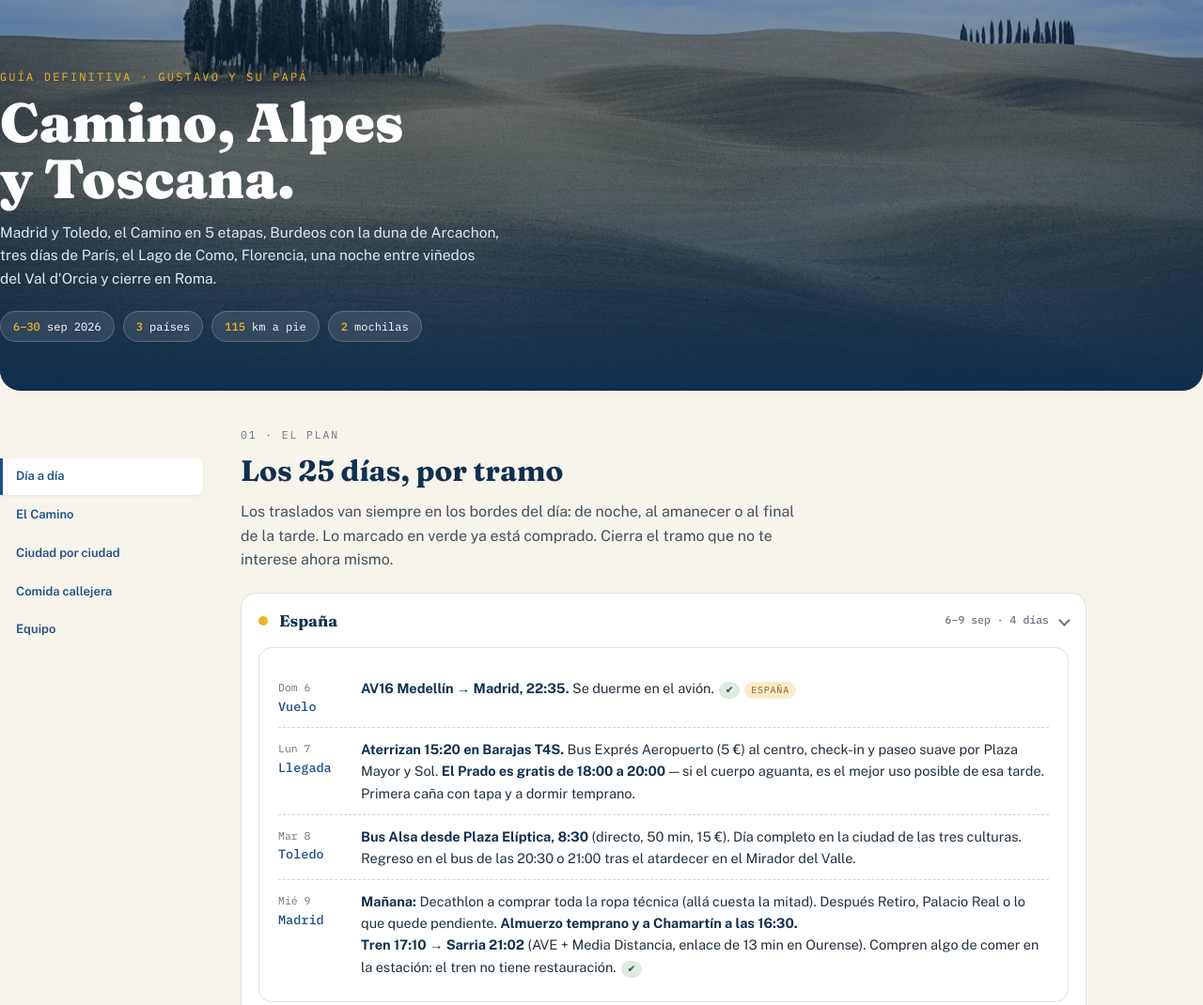
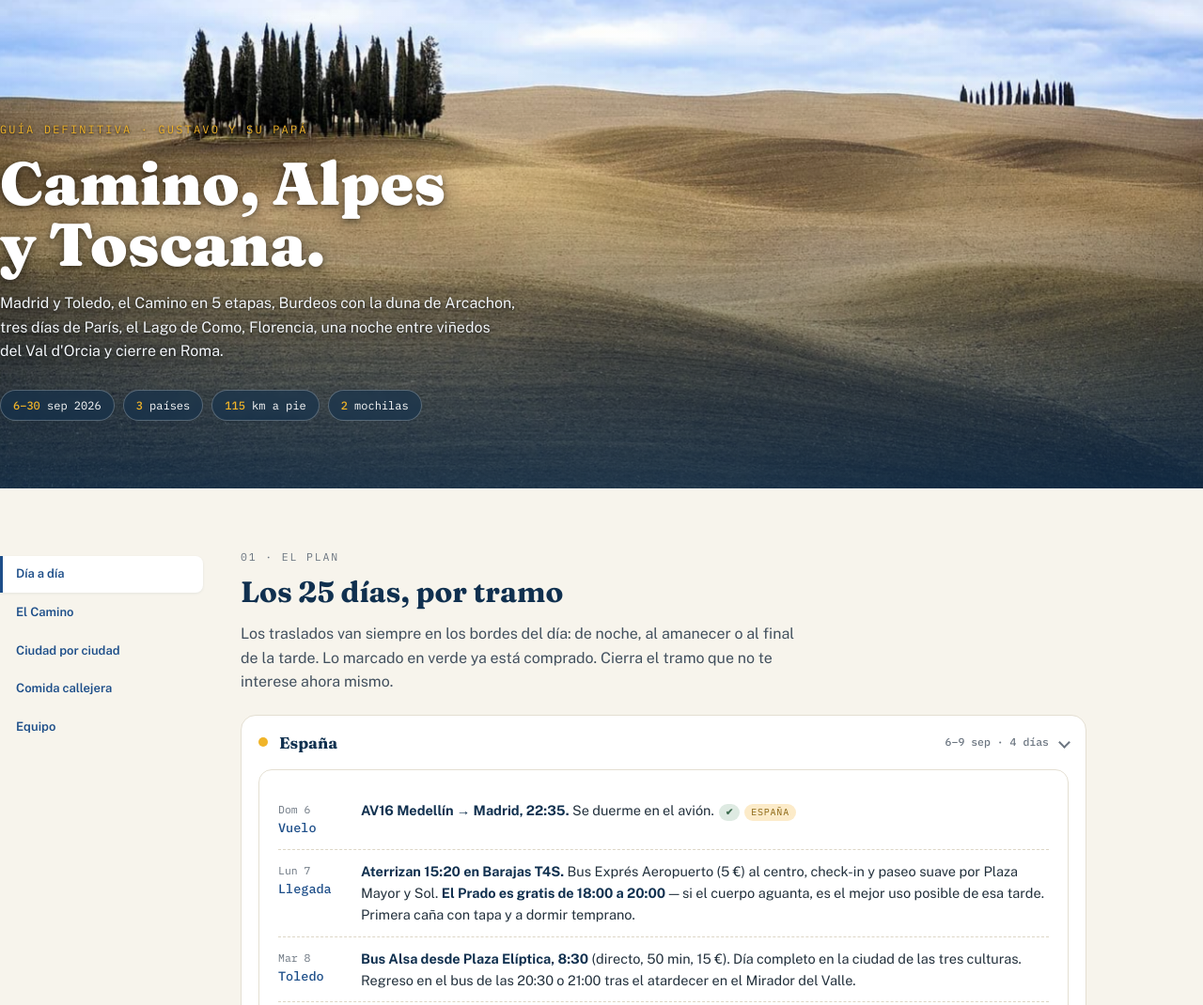
Before and after one commit to tavo379/caa-2.0, an Astro site in the folder apps/lab/: page /guia-viaje in a window 1280 px wide. Shown: the top 1070 px of the page at 94% size. Built offline with nearby package versions, Linux system fonts and the light colour scheme; Astro itself is replaced by a stand-in of ours.

Commit message:
fix(lab): corrige espaciado y quita esquinas redondeadas en header/footer
El header (hero) y footer tenían border-radius que los recortaba
visualmente, y el padding entre secciones era demasiado ajustado —
se sentía apretado en vez de editorial. Ambos quedan ahora a sangre
completa (full-bleed, esquinas rectas) con más aire entre bloques,
y el scrim del hero se aclara para que la foto se vea con su color
real en vez de lavada en azul oscuro, más cerca de la referencia de
Lonely Planet que pidió el usuario.

Co-Authored-By: Claude Sonnet 5 <noreply@anthropic.com>
Claude-Session: https://claude.ai/code/session_01FKaf4kxDn1uvFLEVPW5nfP

```diff
--- a/apps/lab/src/pages/guia-viaje.astro
+++ b/apps/lab/src/pages/guia-viaje.astro
@@ -40,20 +40,20 @@ footer{grid-area:footer}
 }
 
 /* ===== HERO ===== */
-header{position:relative;overflow:hidden;isolation:isolate;color:#fff;padding:56px 0 40px}
+header{position:relative;overflow:hidden;isolation:isolate;color:#fff;padding:72px 0 56px;min-height:420px;display:flex;align-items:flex-end}
 .hero-photo{position:absolute;inset:0;z-index:0}
 .hero-photo img{width:100%;height:100%;object-fit:cover;object-position:center 62%;animation:heroZoom 22s ease-out forwards}
 @keyframes heroZoom{from{transform:scale(1.08)}to{transform:scale(1)}}
 @media (prefers-reduced-motion:reduce){.hero-photo img{animation:none}html{scroll-behavior:auto}}
-.hero-scrim{position:absolute;inset:0;z-index:1;background:linear-gradient(180deg,rgba(16,48,79,.5) 0%,rgba(16,48,79,.68) 55%,var(--azul-osc) 100%)}
-header .wrap{position:relative;z-index:2}
-.eyebrow{font-family:'IBM Plex Mono',monospace;font-size:12px;letter-spacing:.18em;text-transform:uppercase;color:var(--amarillo);margin-bottom:10px}
-h1{font-family:'Fraunces',serif;font-weight:900;font-size:clamp(34px,7vw,58px);line-height:1.03;margin-bottom:14px;text-wrap:balance}
-.sub{color:#DCE7F5;max-width:56ch;font-size:15.5px}
-.hero-datos{display:flex;flex-wrap:wrap;gap:9px;margin-top:22px}
-.dato{background:rgba(255,255,255,.1);border:1px solid rgba(255,255,255,.2);border-radius:999px;padding:6px 13px;font-family:'IBM Plex Mono',monospace;font-size:12px;backdrop-filter:blur(2px)}
+.hero-scrim{position:absolute;inset:0;z-index:1;background:linear-gradient(180deg,rgba(16,48,79,0) 0%,rgba(16,48,79,.05) 40%,rgba(16,48,79,.55) 78%,rgba(16,48,79,.82) 100%)}
+header .wrap{position:relative;z-index:2;width:100%}
+.eyebrow{font-family:'IBM Plex Mono',monospace;font-size:12px;letter-spacing:.18em;text-transform:uppercase;color:var(--amarillo);margin-bottom:14px;text-shadow:0 1px 3px rgba(0,0,0,.85),0 2px 14px rgba(0,0,0,.55)}
+h1{font-family:'Fraunces',serif;font-weight:900;font-size:clamp(36px,7vw,64px);line-height:1.02;margin-bottom:18px;text-wrap:balance;text-shadow:0 2px 6px rgba(0,0,0,.5),0 4px 24px rgba(0,0,0,.4)}
+.sub{color:#F2F6FA;max-width:56ch;font-size:16px;text-shadow:0 1px 3px rgba(0,0,0,.7),0 2px 14px rgba(0,0,0,.45)}
+.hero-datos{display:flex;flex-wrap:wrap;gap:9px;margin-top:28px}
+.dato{background:rgba(16,48,79,.55);border:1px solid rgba(255,255,255,.25);border-radius:999px;padding:6px 13px;font-family:'IBM Plex Mono',monospace;font-size:12px;backdrop-filter:blur(3px)}
 .dato b{color:var(--amarillo);font-weight:500}
-@media (min-width:960px){header{padding:72px 0 52px;border-radius:0 0 22px 22px}}
+@media (min-width:960px){header{padding:110px 0 72px;min-height:520px}}
 
 /* ===== NAV — pill strip on mobile, sticky sidebar on desktop ===== */
 nav{position:sticky;top:0;z-index:50;background:var(--papel);border-bottom:2px solid var(--azul);overflow-x:auto;-webkit-overflow-scrolling:touch}
@@ -69,7 +69,8 @@ nav a.active{color:var(--azul-osc);border-bottom-color:var(--amarillo)}
   nav a.active{background:var(--blanco);border-left-color:var(--azul);color:var(--azul);box-shadow:0 1px 3px rgba(16,48,79,.08)}
 }
 
-section{padding:38px 0 8px}
+section{padding:56px 0 12px}
+@media (min-width:960px){section{padding:64px 0 12px}}
 h2{font-family:'Fraunces',serif;font-weight:700;font-size:clamp(24px,5vw,31px);color:var(--azul-osc);margin-bottom:6px}
 .kicker{font-family:'IBM Plex Mono',monospace;font-size:11.5px;letter-spacing:.16em;text-transform:uppercase;color:var(--gris);margin-bottom:4px}
 .lead{color:#42505E;margin-bottom:22px;max-width:62ch}
@@ -161,18 +162,18 @@ th{background:var(--azul);color:#fff;text-align:left;padding:9px 12px;font-size:
 td{padding:9px 12px;border-bottom:1px solid #EEE9DC;vertical-align:top}
 tr:last-child td{border-bottom:none}
 
-footer{background:var(--azul-osc);color:#9FB3C8;text-align:center;padding:28px 18px 32px;font-size:13px;margin-top:40px}
-footer b{color:var(--amarillo);font-family:'Fraunces',serif}
-.credits{max-width:640px;margin:18px auto 0;font-family:'IBM Plex Mono',monospace;font-size:10.5px;line-height:1.9;color:#6E85A0;text-align:left}
+footer{background:var(--azul-osc);color:#9FB3C8;text-align:center;padding:56px 18px 44px;font-size:13px;margin-top:72px}
+footer b{color:var(--amarillo);font-family:'Fraunces',serif;font-size:17px}
+.credits{max-width:640px;margin:26px auto 0;font-family:'IBM Plex Mono',monospace;font-size:10.5px;line-height:1.9;color:#6E85A0;text-align:left}
 .credits summary{cursor:pointer;text-align:center;color:#9FB3C8;list-style:none}
 .credits summary::-webkit-details-marker{display:none}
 .credits a{color:#9FB3C8}
-@media (min-width:960px){footer{border-radius:22px 22px 0 0}}
+@media (min-width:960px){footer{padding:72px 18px 56px}}
 
 @media (max-width:640px){
   body{font-size:15.5px}
   .wrap{padding:0 14px}
-  header{padding:36px 0 30px}
+  header{padding:52px 0 40px;min-height:360px}
   .dia{grid-template-columns:1fr;gap:3px}
   .dia .d{display:flex;gap:7px;align-items:baseline}
   .dia .d b{display:inline}
--- a/apps/lab/src/pages/viaje.astro
+++ b/apps/lab/src/pages/viaje.astro
@@ -15,12 +15,12 @@ body{font-family:'Public Sans',system-ui,sans-serif;background:var(--papel);colo
 .wrap{max-width:820px;margin:0 auto;padding:0 14px}
 
 /* ===== HERO / MASTHEAD ===== */
-header{background:var(--azul-osc);color:#fff;padding:26px 0 22px}
+header{background:var(--azul-osc);color:#fff;padding:44px 0 40px}
 .eyebrow{font-family:'IBM Plex Mono',monospace;font-size:11px;letter-spacing:.16em;text-transform:uppercase;color:var(--amarillo);margin-bottom:8px}
 h1{font-family:'Fraunces',serif;font-weight:900;font-size:clamp(26px,6vw,36px);line-height:1.05}
 
 /* ===== LAYOUT — sidebar (panel + filtros) junto a la lista en desktop ===== */
-main{padding:20px 0 60px}
+main{padding:36px 0 60px}
 main.wrap{display:block}
 .side{margin-bottom:18px}
 @media (min-width:900px){
@@ -95,7 +95,7 @@ main.wrap{display:block}
 .real:focus{outline:none;border-color:var(--amarillo);background:#fff}
 .item.listo .real{border-color:var(--verde);background:#fff;font-weight:600;color:var(--verde);width:64px}
 
-footer{border-top:1px solid #E0DACB;padding:18px 0 30px;text-align:center}
+footer{border-top:1px solid #E0DACB;padding:32px 0 40px;text-align:center;margin-top:16px}
 .acciones{display:flex;gap:8px;justify-content:center;flex-wrap:wrap}
 .reset{background:none;border:1px solid #D8D2C4;color:var(--gris);font-family:'IBM Plex Mono',monospace;font-size:11.5px;padding:7px 15px;border-radius:8px;cursor:pointer}
 .reset:hover{border-color:var(--rojo);color:var(--rojo)}
```
